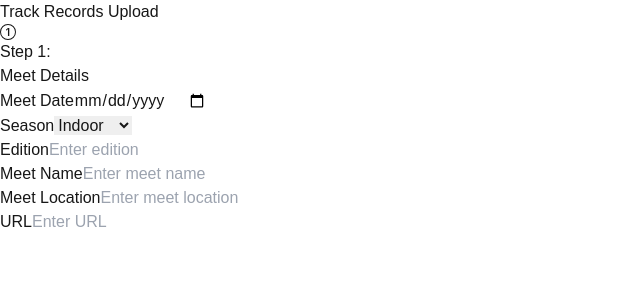
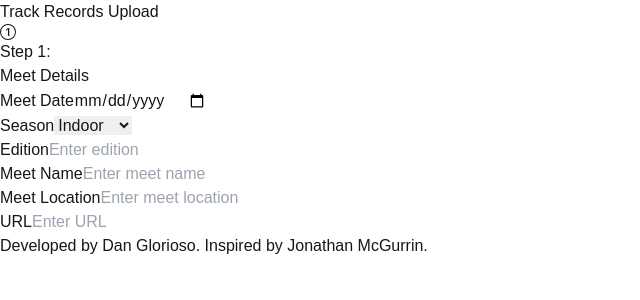
Before and after one commit to danglorioso/track-records-upload, a Next.js app: page / in a window 1280 px wide. Shown: the top 300 px of the page, without its empty margins (0-640 px from the left). Built offline with nearby package versions, Linux system fonts and the light colour scheme.

Commit message:
Working page with box with step 1 and footer

```diff
--- a/src/app/page.tsx
+++ b/src/app/page.tsx
@@ -1,9 +1,16 @@
 import Instructions from "./Instructions";
+import Footer from "./Footer";
 
 export default function Home() {
   return (
-    <div className="bg-gray-900 min-h-screen flex items-center justify-center">
-      <Instructions></Instructions>
+    <div className="bg-gray-900 min-h-screen flex flex-col items-center justify-center">
+      {/* Instructions in the center */}
+      <div className="flex flex-col items-center justify-center flex-1 w-full">
+        <Instructions />
+      </div>
+
+      {/* Footer */}
+      <Footer className="w-full" />
     </div>
   );
 }
```
